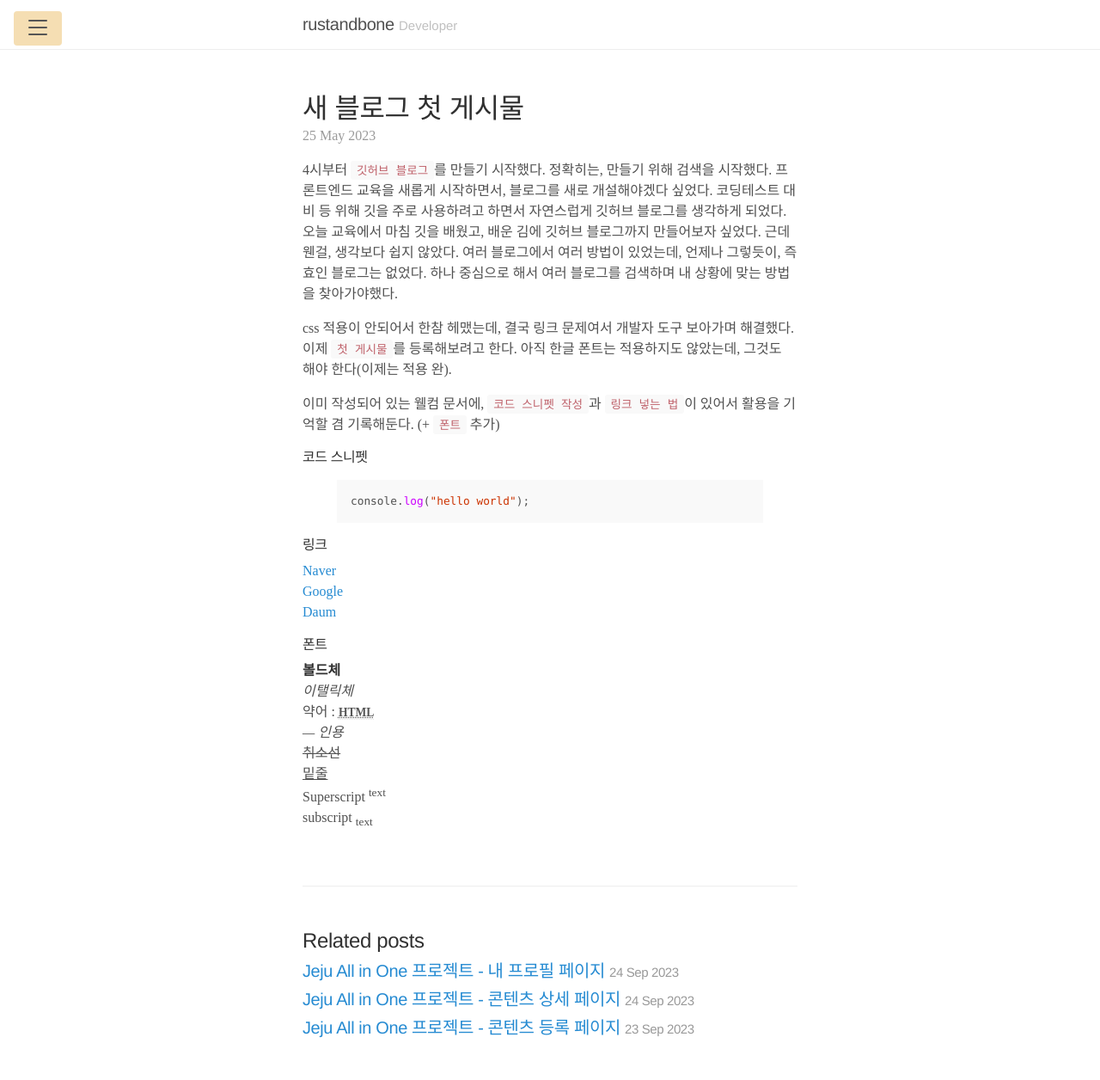
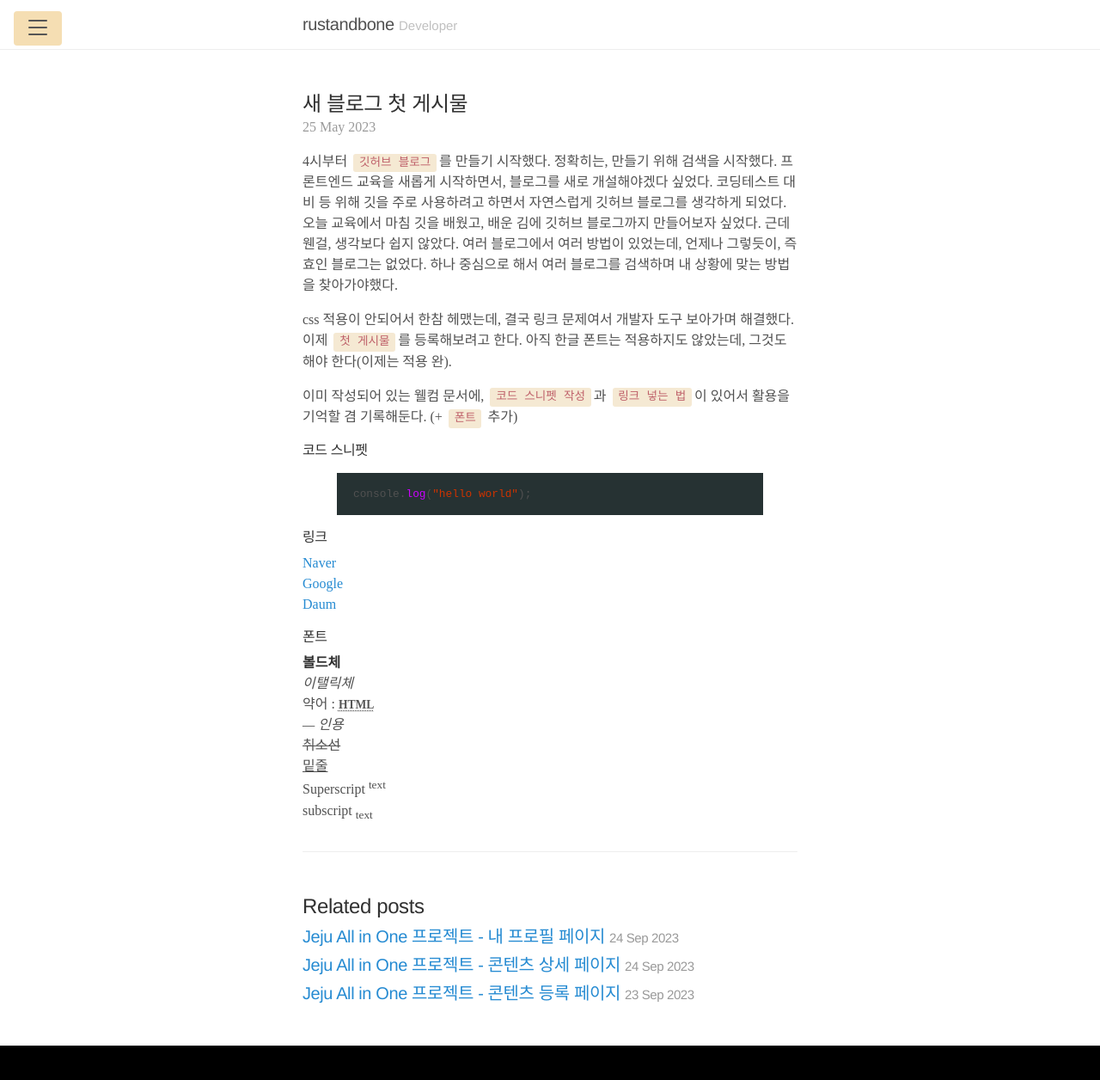
Before and after one commit to rustandbone/dev_blog, a Jekyll site: the page built from _posts/2023-05-25-첫블로그게시물.md, in a window 1280 px wide. Shown: the whole page at 86% size. Built offline with Jekyll 4.4.1, drawn with Linux system fonts in a browser that asks for light colours; some web fonts are replaced; comment, search, counter and statistics services are not loaded; after the commit the page ends 1216 px from its top, so only the background shows below that.

Commit message:
style: 다크모드 최적화

```diff
--- a/public/css/lanyon.css
+++ b/public/css/lanyon.css
@@ -319,7 +319,7 @@
 
 .page,
 .post {
-  margin-bottom: 4em;
+  margin-bottom: 2em;
 }
 
 /* Blog post or page title */
--- a/public/css/poole.css
+++ b/public/css/poole.css
@@ -91,7 +91,7 @@
   text-rendering: optimizeLegibility;
 }
 h1 {
-  font-size: 2rem;
+  font-size: 1.5rem;
 }
 h2 {
   margin-top: 1rem;
@@ -158,14 +158,15 @@
 /* Code */
 code,
 pre {
-  font-family: Menlo, Monaco, "Courier New", monospace;
+  font-family: monospace;
 }
 code {
   padding: 0.25em 0.5em;
   font-size: 85%;
   color: #bf616a;
-  background-color: #f9f9f9;
+  background-color: rgb(245, 233, 211);
   border-radius: 3px;
+  margin: 0 3px;
 }
 pre {
   display: block;
@@ -178,7 +179,7 @@
   white-space: pre-wrap;
   word-break: break-all;
   word-wrap: break-word;
-  background-color: #f9f9f9;
+  background-color: rgb(38, 50, 51);
 }
 pre code {
   padding: 0;
@@ -333,7 +334,7 @@
 
 .page,
 .post {
-  margin-bottom: 4em;
+  margin-bottom: 2em;
 }
 
 /* Blog post or page title */
@@ -435,6 +436,11 @@
   body {
     color: whitesmoke;
     background-color: #282828;
+    min-height: 100vh;
+  }
+
+  strong {
+    color: inherit;
   }
 
   h1,
@@ -442,7 +448,8 @@
   h1.post-title a,
   h1.page-title,
   h2,
-  h3 {
+  h3,
+  h4 {
     color: wheat;
   }
 
@@ -461,7 +468,7 @@
   h1.post-title,
   h1.post-title a,
   h1.page-title {
-    font-size: 1.8rem;
+    font-size: 1.6rem;
   }
 
   .page span.current {
```
